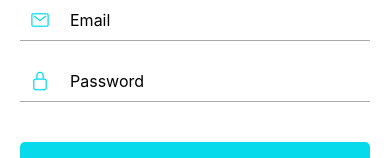
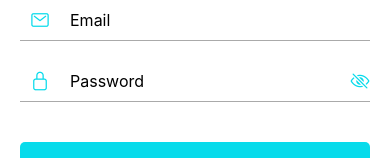
Before and after one commit to Anava300102/Medical, a React Native app: screen /Login in a window 390 px wide. Shown: the part 370-528 px from the top of the page. Built offline with nearby package versions, Linux system fonts and the light colour scheme.

Commit message:
showPassword mostrar y ocultar contraseña

```diff
--- a/src/screens/LoginScreen.js
+++ b/src/screens/LoginScreen.js
@@ -13,6 +13,7 @@ const db = getFirestore();
 export default function LoginScreen({ navigation }) {
   const [email, setEmail] = useState('');
   const [password, setPassword] = useState('');
+  const [showPassword, setShowPassword] = useState(false); // Estado para mostrar/ocultar contraseña
   const { language, changeLanguage } = useLanguage();
   const { orientation } = useOrientation();
 
@@ -48,27 +49,24 @@ export default function LoginScreen({ navigation }) {
       return;
     }
     try {
-      // Inicia sesión con Firebase Authentication
       await signInWithEmailAndPassword(auth, email, password);
       const user = auth.currentUser;
 
-      // Si el inicio de sesión es exitoso, obtenemos el UID
       const docRef = doc(db, "users", user.uid);
       const docSnap = await getDoc(docRef);
 
       if (docSnap.exists()) {
         const userData = docSnap.data();
 
-        // Comprobamos el rol del usuario
         if (userData.role === 'admin') {
           navigation.reset({
             index: 0,
-            routes: [{ name: 'Services' }], // Redirige a la pantalla de servicios si es admin
+            routes: [{ name: 'Services' }],
           });
         } else {
           navigation.reset({
             index: 0,
-            routes: [{ name: 'Cliente' }], // Redirige a la pantalla cliente si es usuario normal
+            routes: [{ name: 'Cliente' }],
           });
         }
       } else {
@@ -91,7 +89,6 @@ export default function LoginScreen({ navigation }) {
         contentContainerStyle={{ flexGrow: 1 }}
         showsVerticalScrollIndicator={false}
       >
-        {/* Botones para cambiar idioma */}
         <View style={styles.languageButtons}>
           <TouchableOpacity
             style={[styles.languageButton, language === 'es' && styles.activeLanguageButton]}
@@ -107,13 +104,11 @@ export default function LoginScreen({ navigation }) {
           </TouchableOpacity>
         </View>
 
-        {/* Imagen en la parte superior */}
         <Image
-          source={require('../../assets/Home.png')} // Asegúrate de que esta ruta sea correcta
+          source={require('../../assets/Home.png')}
           style={styles.image}
         />
 
-        {/* Parte inferior con fondo blanco */}
         <View style={styles.formContainer}>
           <Text style={styles.title}>{t.loginTitle}</Text>
 
@@ -132,10 +127,17 @@ export default function LoginScreen({ navigation }) {
             <TextInput
               style={styles.input}
               placeholder={t.passwordPlaceholder}
-              secureTextEntry
+              secureTextEntry={!showPassword}
               value={password}
               onChangeText={setPassword}
             />
+            <TouchableOpacity onPress={() => setShowPassword(!showPassword)}>
+              <Ionicons
+                name={showPassword ? "eye-outline" : "eye-off-outline"}
+                size={20}
+                color="#07DBEB"
+              />
+            </TouchableOpacity>
           </View>
 
           <TouchableOpacity style={styles.loginButton} onPress={handleLogin}>
```
